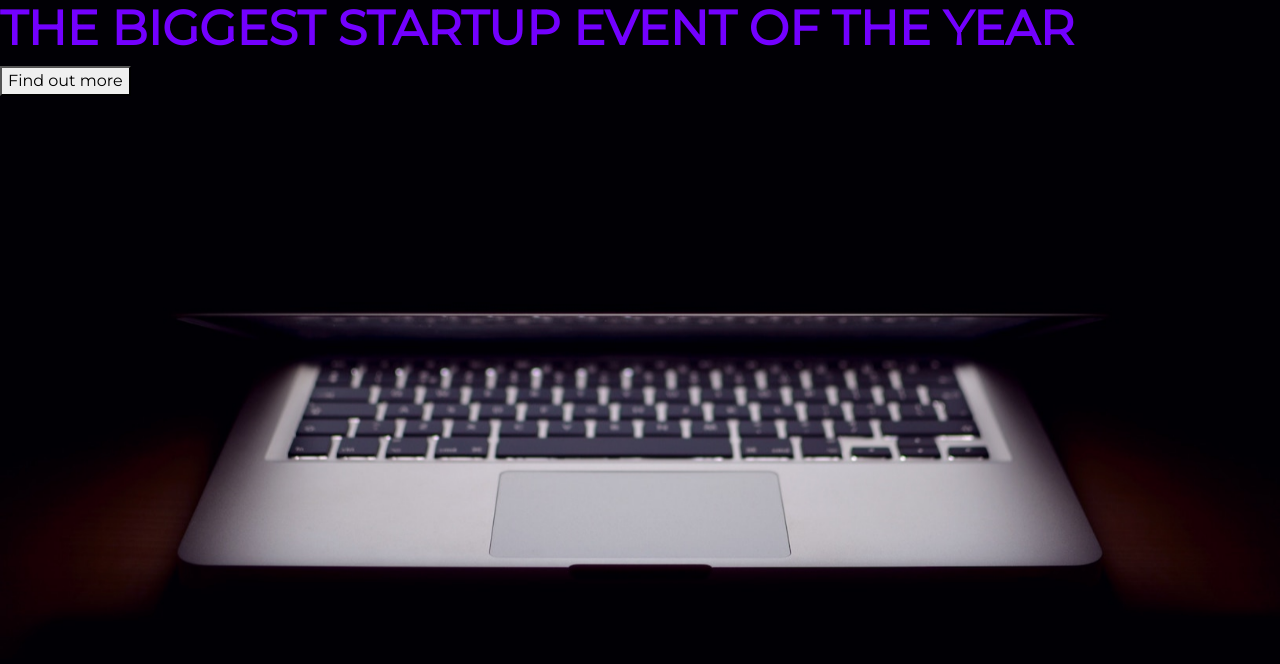
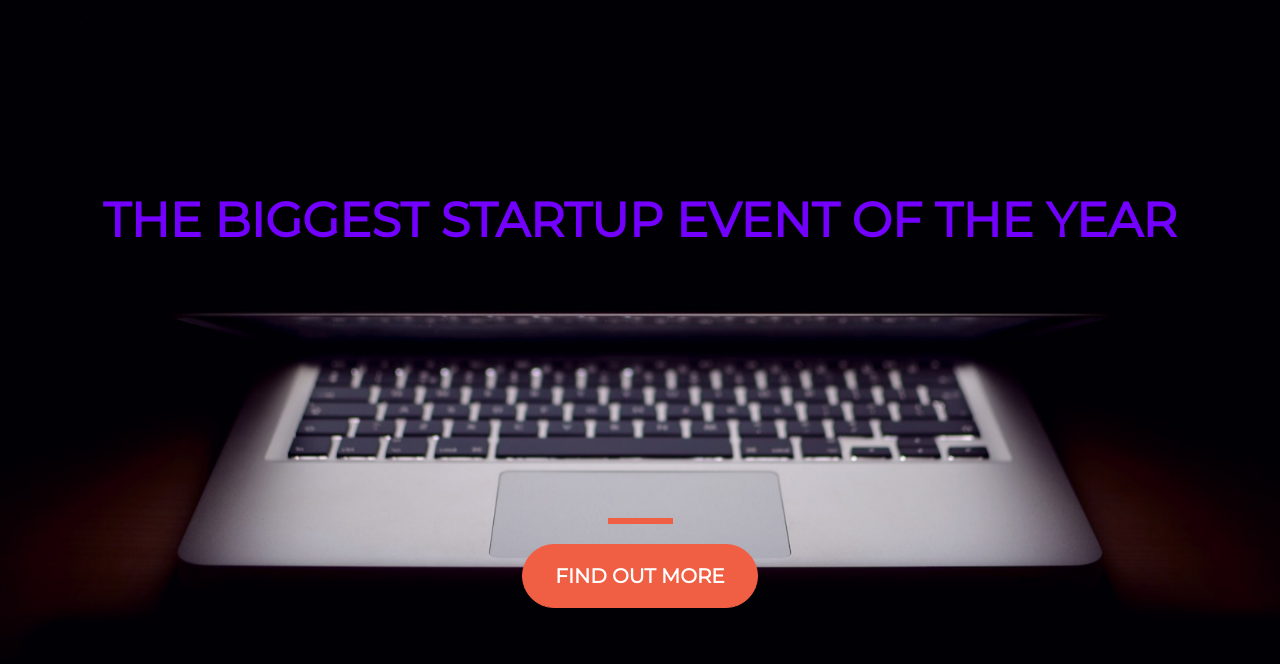
Before and after one commit to kennethvikse/startup_files, a plain HTML site: page index.html in a window 1280 px wide. Drawn offline with nearby package versions, Linux system fonts and the light colour scheme.

Commit message:
modified:   index.html modified:   style.css

```diff
--- a/index.html
+++ b/index.html
@@ -25,9 +25,19 @@
     <link href="style.css" rel="stylesheet" />
   </head>
   <body>
-    <h1 class="text-uppercase">
-      <strong>The biggest startup event of the year</strong>
-    </h1>
-    <button>Find out more</button>
+    <div class="container d-flex align-items-center h-100">
+      <div class="row">
+        <header class="text-center">
+          <h1 class="text-uppercase">
+            <strong>The biggest startup event of the year</strong>
+          </h1>
+        </header>
+        <div class="buffer col-12"></div>
+        <section class="text-center col-12">
+          <hr />
+          <button class="btn btn-primary btn-lg">Find out more</button>
+        </section>
+      </div>
+    </div>
   </body>
 </html>
--- a/style.css
+++ b/style.css
@@ -19,6 +19,36 @@ hr {
   margin: 20px auto;
   color: #f05f44;
   border: 3px solid #f05f44;
+  border-width: 3px;
   max-width: 65px;
   opacity: 1;
 }
+
+.buffer {
+  height: 15rem;
+}
+
+.btn {
+  font-weight: 700;
+  border-radius: 300px;
+  text-transform: uppercase;
+  background-color: #f05f44;
+  border-color: #f05f44;
+}
+
+.btn-primary {
+  background-color: #f05f44;
+  border-color: #f05f44;
+  --bs-btn-hover-bg: #ee4b08;
+  --bs-btn-hover-border-color: #ee4b08;
+}
+
+.btn:hover {
+  background-color: #ee4b08;
+  border-color: #f05f44;
+  border-width: 2px;
+}
+
+.btn-lg {
+  padding: 1rem 2rem;
+}
```
